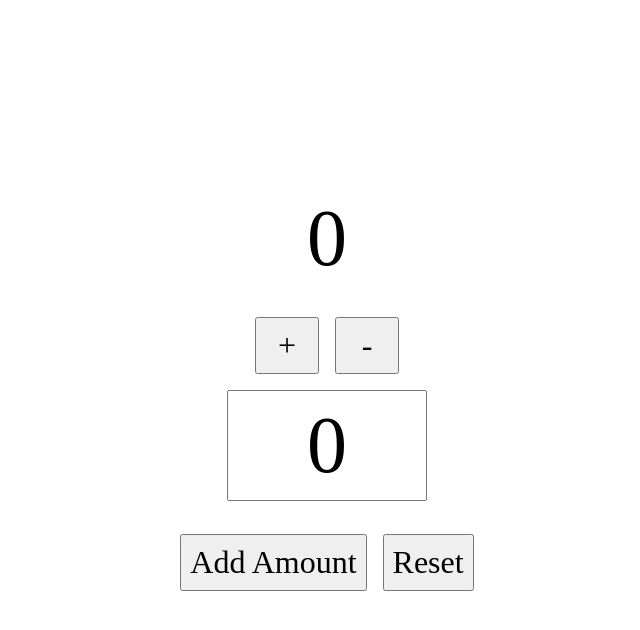
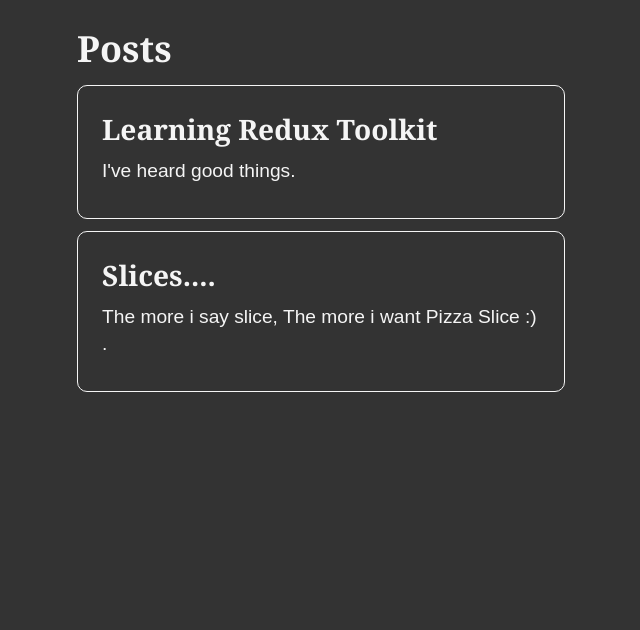
Before and after one commit to ismailkhan4/redux-practice, a React (Create React App) app: page / in a window 1280 px wide. Shown: the top 630 px of the page, without its empty margins (313-953 px from the left). Built offline with nearby package versions, Linux system fonts and the light colour scheme.

Commit message:
render some dummy posts from redux store

```diff
--- a/src/App.js
+++ b/src/App.js
@@ -1,9 +1,9 @@
-import Counter from './features/counter/Counter';
+import PostsList from './features/posts/PostsList';
 
 const App = () => {
   return (
     <main className="App">
-      <Counter />
+      <PostsList />
     </main>
   );
 };
--- a/src/app/store.js
+++ b/src/app/store.js
@@ -1,8 +1,8 @@
 import { configureStore } from '@reduxjs/toolkit';
-import counterReducer from '../features/counter/counterSlice';
+import postsReducer from '../features/posts/postsSlice';
 
 export const store = configureStore({
   reducer: {
-    counter: counterReducer,
+    posts: postsReducer,
   },
 });
--- a/src/features/counter/Counter.js
+++ /dev/null
@@ -1,42 +0,0 @@
-import { useSelector, useDispatch } from 'react-redux';
-import { increment, decrement, reset, incrementByAmount } from './counterSlice';
-import { useState } from 'react';
-
-const Counter = () => {
-  const count = useSelector((state) => state.counter.count);
-  const dispatch = useDispatch();
-
-  const [incrementAmount, setIncrementAmount] = useState(0);
-
-  const addValue = Number(incrementAmount) || 0;
-
-  const resetAll = () => {
-    setIncrementAmount(0);
-    dispatch(reset());
-  };
-
-  return (
-    <section>
-      <p>{count}</p>
-      <div>
-        <button onClick={() => dispatch(increment())}>+</button>
-        <button onClick={() => dispatch(decrement())}>-</button>
-      </div>
-      <input
-        type="text"
-        value={incrementAmount}
-        onChange={(e) => {
-          setIncrementAmount(e.target.value);
-        }}
-      />
-      <div>
-        <button onClick={() => dispatch(incrementByAmount(addValue))}>
-          Add Amount
-        </button>
-        <button onClick={() => dispatch(resetAll())}>Reset</button>
-      </div>
-    </section>
-  );
-};
-
-export default Counter;
--- a/src/features/counter/counterSlice.js
+++ /dev/null
@@ -1,28 +0,0 @@
-import { createSlice } from '@reduxjs/toolkit';
-
-const initialState = {
-  count: 0,
-};
-
-export const counterSlice = createSlice({
-  name: 'counter',
-  initialState,
-  reducers: {
-    increment: (state) => {
-      state.count += 1;
-    },
-    decrement: (state) => {
-      state.count -= 1;
-    },
-    reset: (state) => {
-      state.count = 0;
-    },
-    incrementByAmount: (state, action) => {
-      state.count += action.payload;
-    },
-  },
-});
-
-export const { increment, decrement, reset, incrementByAmount } =
-  counterSlice.actions;
-export default counterSlice.reducer;
--- /dev/null
+++ b/src/features/posts/PostsList.js
@@ -0,0 +1,22 @@
+import { useSelector } from 'react-redux';
+import { selectAllPosts } from './postsSlice';
+
+const PostsList = () => {
+  const posts = useSelector(selectAllPosts);
+
+  const renderPosts = posts.map((post) => (
+    <article key={post.id}>
+      <h3>{post.title}</h3>
+      <p>{post.content.substring(0, 100)}</p>
+    </article>
+  ));
+
+  return (
+    <section>
+      <h2>Posts</h2>
+      {renderPosts}
+    </section>
+  );
+};
+
+export default PostsList;
--- /dev/null
+++ b/src/features/posts/postsSlice.js
@@ -0,0 +1,24 @@
+import { createSlice } from '@reduxjs/toolkit';
+
+const initialState = [
+  {
+    id: '1',
+    title: 'Learning Redux Toolkit',
+    content: "I've heard good things.",
+  },
+  {
+    id: '2',
+    title: 'Slices....',
+    content: 'The more i say slice, The more i want Pizza Slice :) .',
+  },
+];
+
+const postsSlice = createSlice({
+  name: 'posts',
+  initialState,
+  reducers: {},
+});
+
+export const selectAllPosts = (state) => state.posts;
+
+export default postsSlice.reducer;
--- a/src/index.css
+++ b/src/index.css
@@ -4,37 +4,66 @@
   box-sizing: border-box;
 }
 
+html {
+  font-family: Cambria, Cochin, Georgia, Times, 'Times New Roman', serif;
+  background: #333;
+  color: whitesmoke;
+}
+
 body {
   min-height: 100vh;
-  font-size: 5rem;
-  display: grid;
-  place-content: center;
+  font-size: 1.5rem;
+  padding: 0 10% 10%;
 }
 
 input,
-button {
+textarea,
+button,
+select {
   font: inherit;
-  padding: 0.5rem;
+  margin-bottom: 1em;
+}
+
+main {
+  max-width: 500px;
+  margin: auto;
 }
 
 section {
+  margin-top: 1em;
+}
+
+article {
+  margin: 0.5em 0.5em 0.5em 0;
+  border: 1px solid whitesmoke;
+  border-radius: 10px;
+  padding: 1em;
+}
+
+h1 {
+  font-size: 3.5rem;
+}
+
+p {
+  font-family: Arial, Helvetica, sans-serif;
+  line-height: 1.4;
+  font-size: 1.2rem;
+  margin: 0.5em 0;
+}
+
+form {
   display: flex;
   flex-direction: column;
-  justify-content: center;
-  align-items: center;
 }
 
-input {
-  text-align: center;
-  max-width: 2.5em;
+.postCredit {
+  font-size: 1rem;
 }
 
-button {
-  font-size: 2rem;
-  margin: 0.5em 0 0.5em 0.5em;
-  min-width: 2em;
+.reactionButton {
+  margin: 0 0.25em 0 0;
+  background: transparent;
+  border: none;
+  color: whitesmoke;
+  font-size: 1rem;
 }
-
-button:first-child {
-  margin-left: 0;
-}
```
